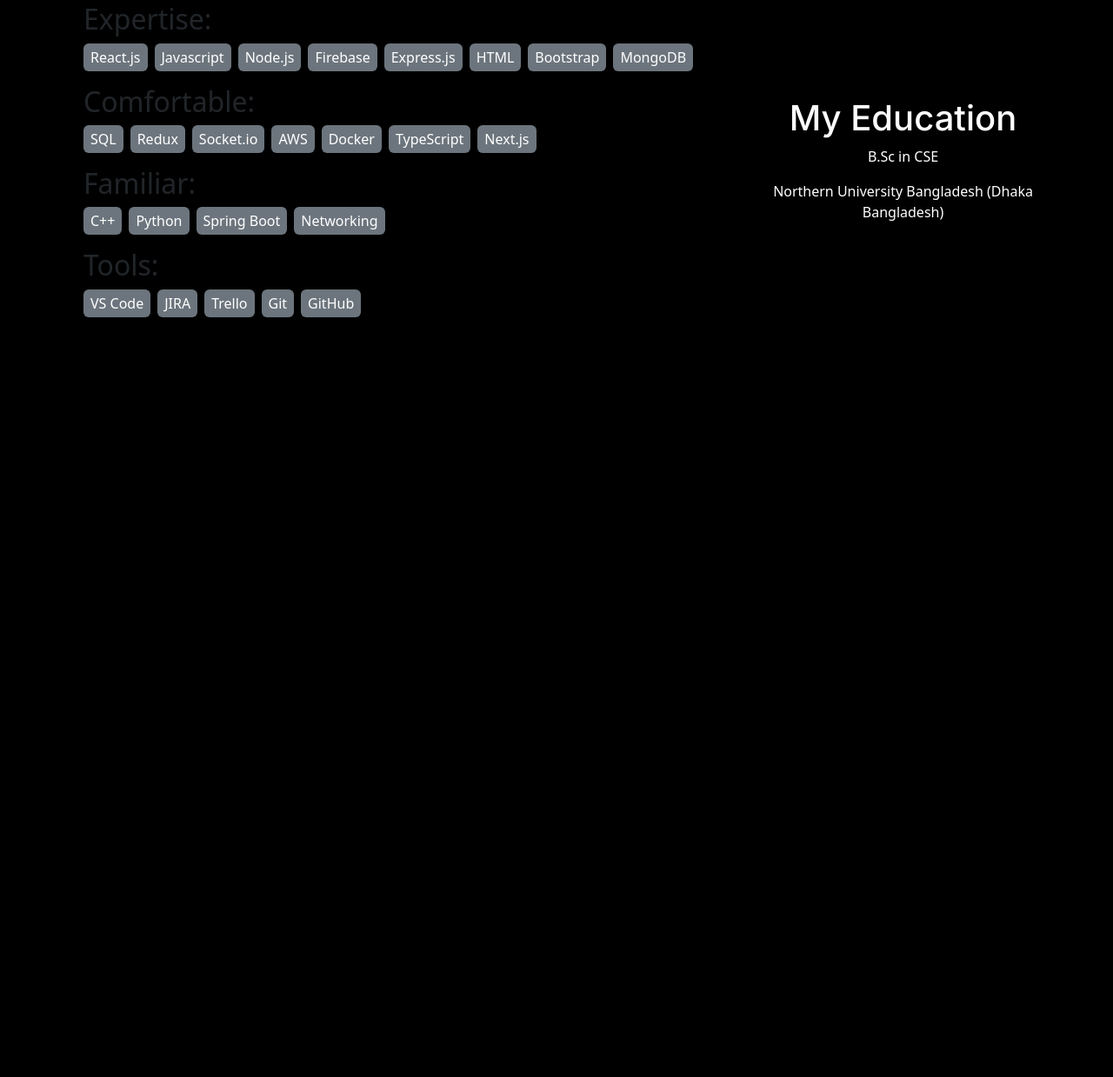
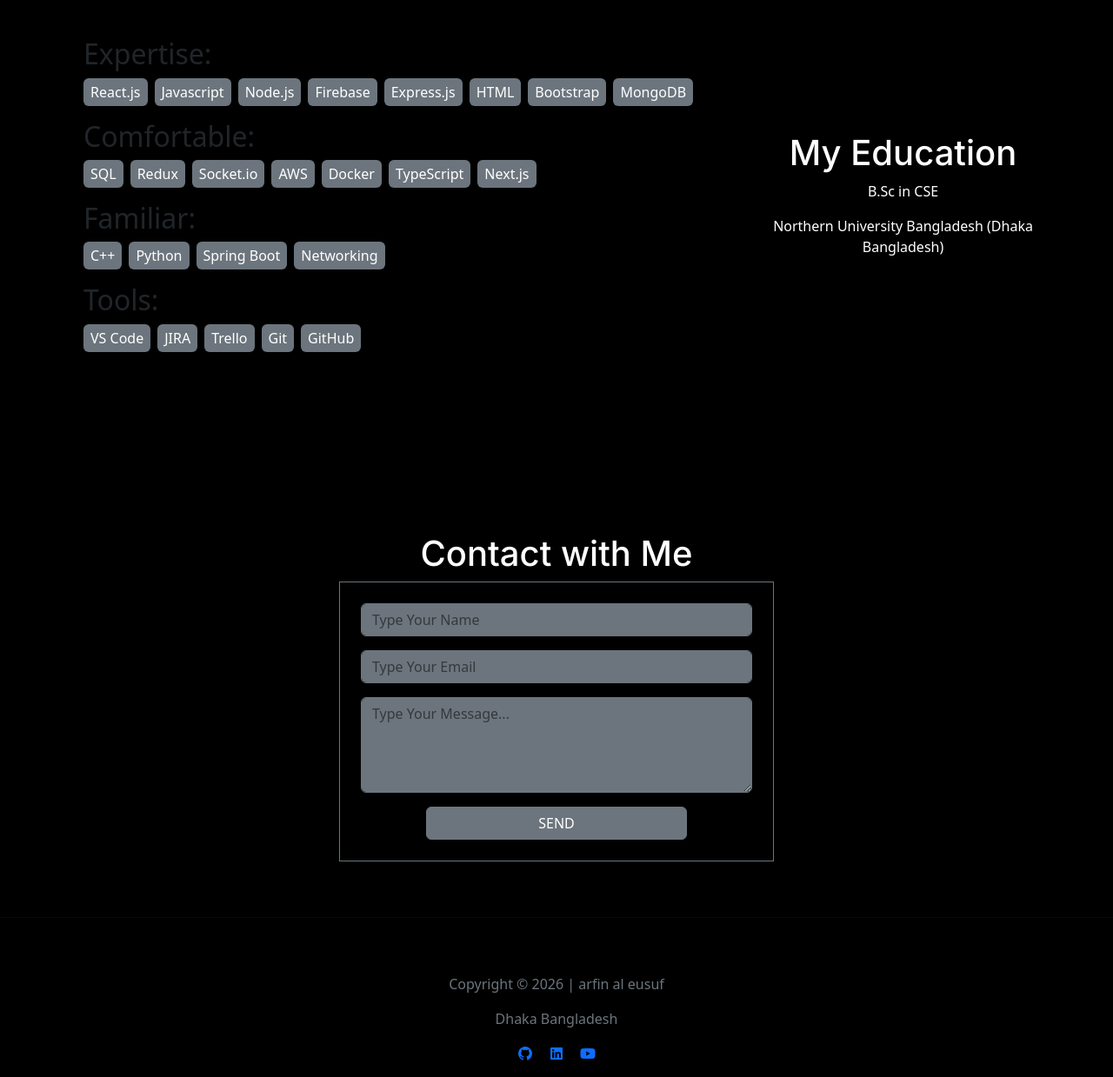
Before and after one commit to arfinaleusuf/Module-4-SDP-Assignment-1, a plain HTML site: page index.html in a window 1280 px wide. Shown: the part 1561-2800 px from the top of the page at 87% size. Before the commit the page ends 2038 px from the top, so only its background shows below. Drawn offline with nearby package versions, Linux system fonts and the light colour scheme.

Commit message:
reusme added

```diff
--- a/index.html
+++ b/index.html
@@ -47,10 +47,10 @@
                 developer.
             </p>
             <div class="icon d-flex gap-4 align-items-center">
-                <a href=""><i class="fa-brands fa-github"></i></a>
-                <a href=""><i class="fa-brands fa-linkedin"></i></a>
-                <a href=""><i class="fa-brands fa-youtube"></i></a>
-                <a href="portfolio.pdf" download class="btn btn-primary">
+                <a href="https://github.com/arfinaleusuf"><i class="fa-brands fa-github"></i></a>
+                <a href="https://www.linkedin.com/in/arfinaleusuf/"><i class="fa-brands fa-linkedin"></i></a>
+                <a href="https://www.youtube.com/@ArfinAlEusuf"><i class="fa-brands fa-youtube"></i></a>
+                <a href="resume.pdf.pdf" download class="btn btn-primary">
                     Resume <i class="fa-solid fa-download"></i>
                 </a>
 
@@ -65,7 +65,7 @@
 
     <!-- Portfolio Section -->
     <section>
-        <h1 class="text-center text-white mt-5">Portfolio</h1>
+        <h1 class="text-center text-white mt-5 mb-5">Portfolio</h1>
         <div class="d-flex flex-column gap-2">
             <div class="silder d-flex border border-secondary container align-items-center">
                 <div id="carouselExample" class="carousel slide p-2">
@@ -215,10 +215,41 @@
             <h1>My Education</h1>
             <p>B.Sc in CSE</p>
             <p>Northern University Bangladesh (Dhaka Bangladesh)</p>
-
         </div>
     </section>
 
+
+    <section class="py-5">
+        <h1 class="text-center text-white mt-5">Contact with Me</h1>
+        <div class="border border-secondary p-4 mx-auto" style="max-width: 500px;">
+
+            <form class="d-flex flex-column align-items-center gap-3 text-white">
+
+                <input class="form-control bg-secondary text-white border-secondary" type="text"
+                    placeholder="Type Your Name" required>
+
+                <input class="form-control bg-secondary text-white border-secondary" type="email"
+                    placeholder="Type Your Email" required>
+
+                <textarea class="form-control bg-secondary text-white border-secondary" rows="4"
+                    placeholder="Type Your Message..." required></textarea>
+
+                <input class="btn btn-secondary w-100" style="max-width: 300px;" type="submit" value="SEND">
+
+            </form>
+        </div>
+    </section>
+    <hr>
+    <section class="text-center text-secondary py-5">
+        <p>Copyright © 2026 | arfin al eusuf</p>
+        <p>Dhaka Bangladesh</p>
+        <div class="d-flex align-items-center justify-content-center gap-3">
+            <a href="https://github.com/arfinaleusuf"><i class="fa-brands fa-github"></i></a>
+            <a href="https://www.linkedin.com/in/arfinaleusuf/"><i class="fa-brands fa-linkedin"></i></a>
+            <a href="https://www.youtube.com/@ArfinAlEusuf"><i class="fa-brands fa-youtube"></i></a>
+        </div>
+
+    </section>
 
     <script src="https://cdn.jsdelivr.net/npm/bootstrap@5.3.2/dist/js/bootstrap.bundle.min.js"></script>
 </body>
```
Also changed, not shown: 1 other file.
